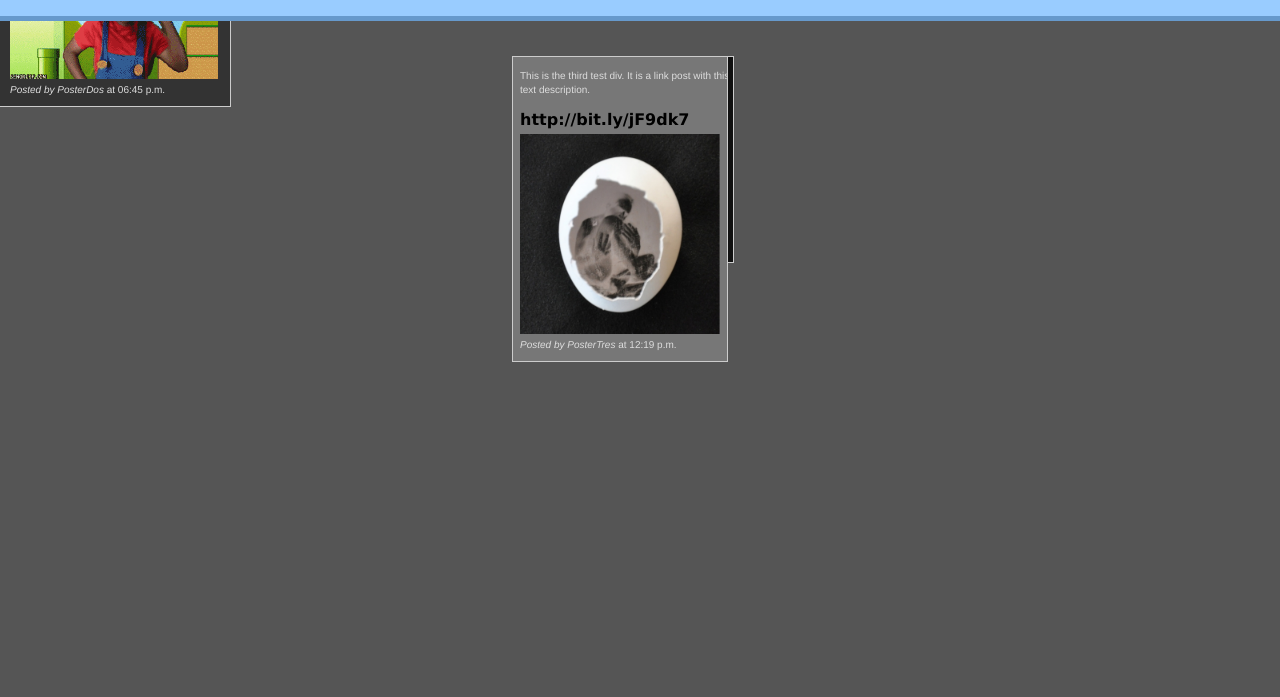
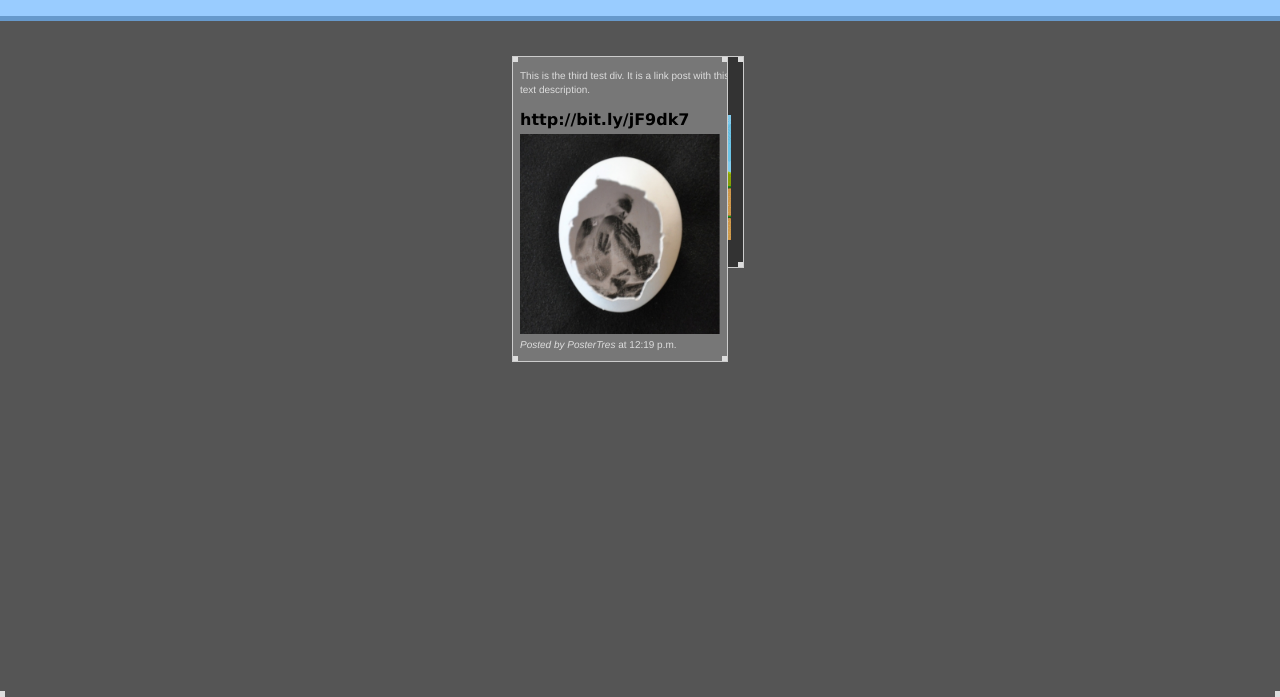
Before and after one commit to mvemjsunp/PILE, a plain HTML site: page index.html in a window 1280 px wide. Shown: the part 104-801 px from the top of the page. Drawn offline with Linux system fonts and the light colour scheme.

Commit message:
made divs resizable

```diff
--- a/index.html
+++ b/index.html
@@ -8,7 +8,6 @@
 				<link rel="stylesheet" href="style.css">
 				<script type="text/javascript" src="byrei-dyndiv_1.0rc1.js"></script>
 
-			<!-script from www.smoothdivscroll.com--->
 				<script type="text/javascript">
 					$(document).ready(function() {
 						$("#pileContainer").smoothDivScroll({
@@ -29,9 +28,17 @@
 			<p>PILE</p>
 		</div>
 		<div id="pileContainer">
+		 <div class="dynDiv_resizeDiv_tl"></div>
+		 <div class="dynDiv_resizeDiv_tr"></div>
+		 <div class="dynDiv_resizeDiv_bl"></div>
+		 <div class="dynDiv_resizeDiv_br"></div>
 			<!-- <div id="container"> -->
 
 				<div id="testdiv_1" class="dynDiv_moveDiv">
+				 <div class="dynDiv_resizeDiv_tl"></div>
+				 <div class="dynDiv_resizeDiv_tr"></div>
+				 <div class="dynDiv_resizeDiv_bl"></div>
+				 <div class="dynDiv_resizeDiv_br"></div>
 					<p>This is the first test div. It is an image post with this text description.</p>
 					<img src="images/jesuscafe.jpg">
 					<div class="footer">
@@ -40,7 +47,11 @@
 				</div>
 
 
-				<div id="testdiv_2" class="dynDiv_moveDiv dynDiv_resizeDiv_tl">
+				<div id="testdiv_2" class="dynDiv_moveDiv">
+				 <div class="dynDiv_resizeDiv_tl"></div>
+				 <div class="dynDiv_resizeDiv_tr"></div>
+				 <div class="dynDiv_resizeDiv_bl"></div>
+				 <div class="dynDiv_resizeDiv_br"></div>
 					<p>This is the second test div. It is an animated image post with this text description.</p>
 					<img src="images/mariowhatup.gif">
 					<div class="footer">
@@ -49,6 +60,10 @@
 				</div>
 
 				<div id="testdiv_3" class="dynDiv_moveDiv">
+				 <div class="dynDiv_resizeDiv_tl"></div>
+				 <div class="dynDiv_resizeDiv_tr"></div>
+				 <div class="dynDiv_resizeDiv_bl"></div>
+				 <div class="dynDiv_resizeDiv_br"></div>
 					<p>This is the third test div. It is a link post with this text description.</p>
 					<a href="http://bit.ly/jF9dk7"><span class="pileLink">http://bit.ly/jF9dk7</span></a>
 					<img src="images/pinholeegg.jpg">
@@ -61,6 +76,7 @@
 		</div>
 	</div>
 
+
 	</body>
 
 </html>
--- a/style.css
+++ b/style.css
@@ -126,10 +126,11 @@ a:active {
 }
 
 .dynDiv_resizeDiv_tl,.dynDiv_resizeDiv_tr,.dynDiv_resizeDiv_bl,.dynDiv_resizeDiv_br {
- width: 10px;
- height: 10px;
- background: #faa;
- border: 1px solid #000;
+ width: 6px;
+ height: 6px;
+ background: #ddd;
+ border: none;
+ filter: alpha(opacity:50);
  position: absolute;
 }
 
```
